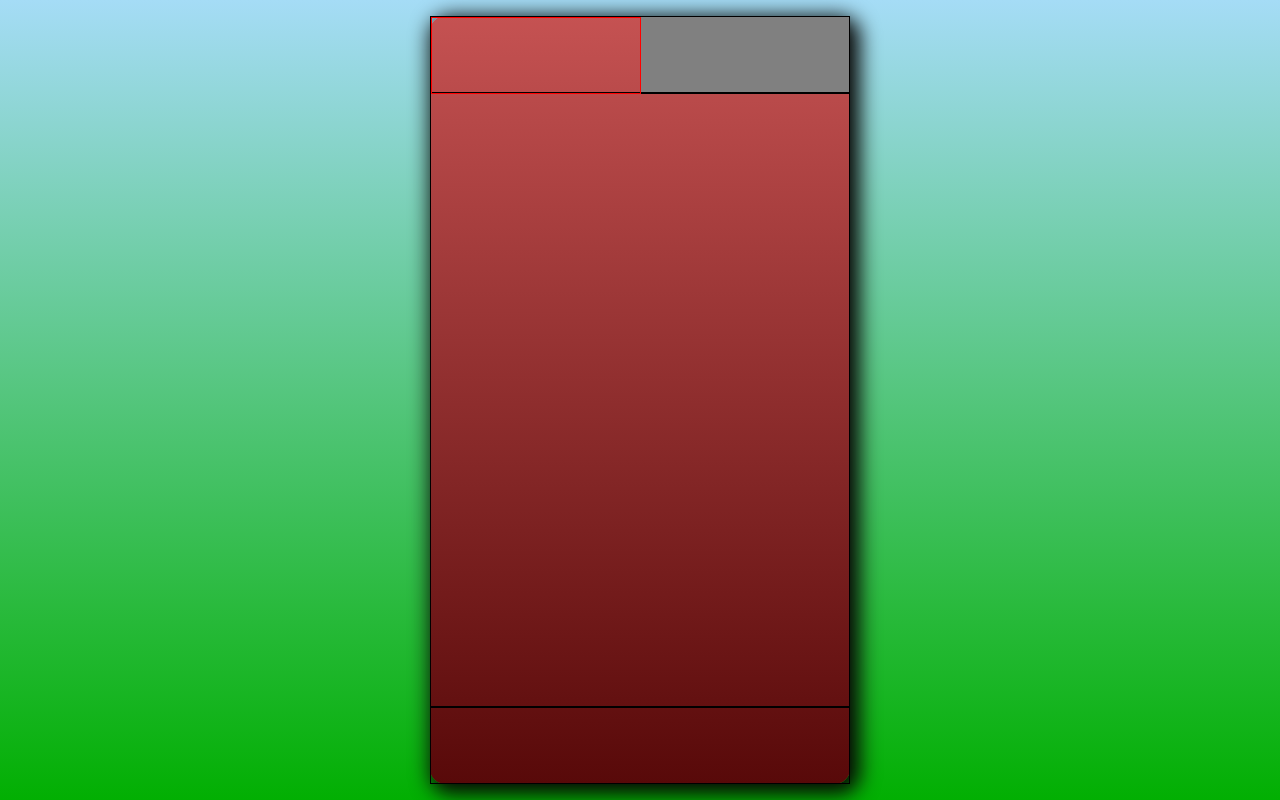
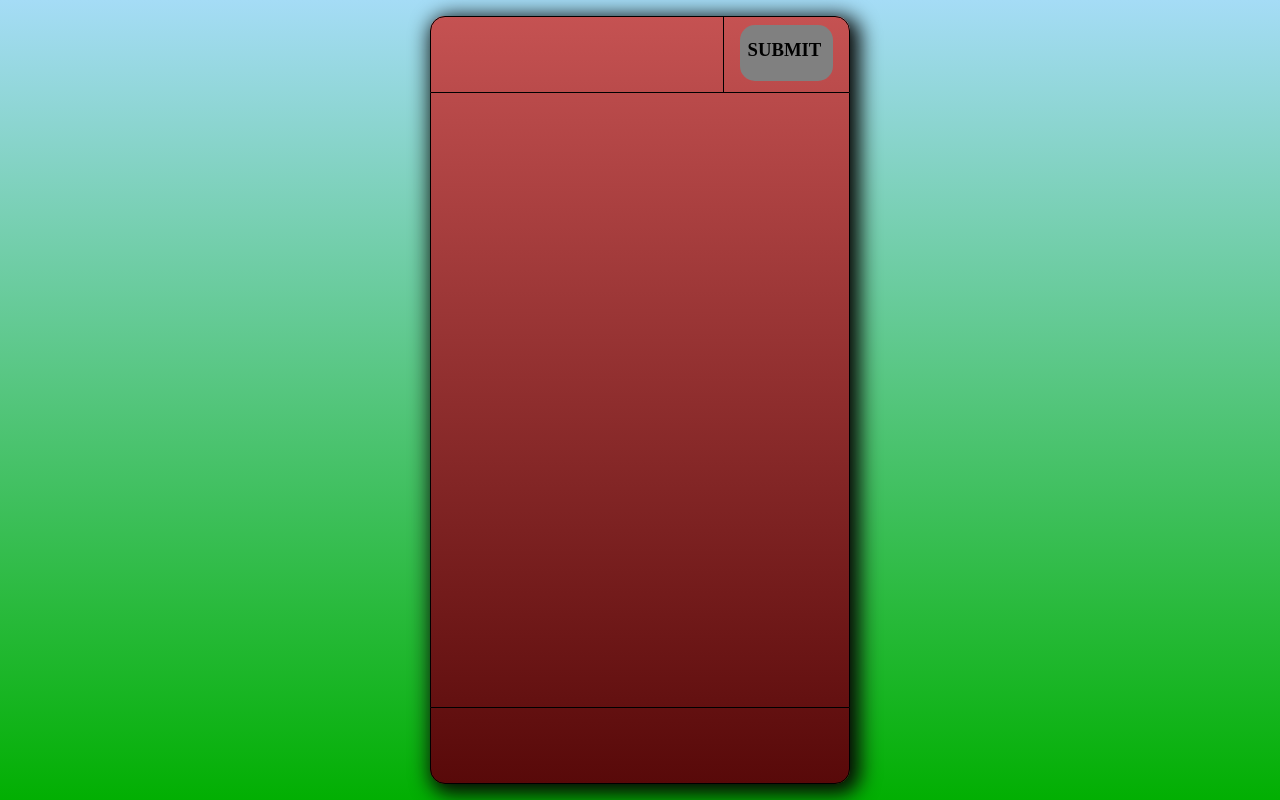
Before and after one commit to hoodaddeveloper/11-Mastermind-Game, a plain HTML site: page index.html in a window 1280 px wide. Drawn offline with Linux system fonts and the light colour scheme.

Commit message:
codded today

```diff
--- a/index.html
+++ b/index.html
@@ -15,7 +15,7 @@
       </div>
       <div class="btn-container">
         <div class="submit-btn">
-          <h3 class="text"></h3>
+          <h3 class="text">SUBMIT</h3>
         </div>
       </div>
     </div>
--- a/style.css
+++ b/style.css
@@ -25,23 +25,32 @@ body {
   width: 100%;
   height: 10%;
   border: 1px solid black;
+  border-radius: 15px 15px 0 0;
 }
 
 .answer-box {
   width: 70%;
   height: 100%;
-  border: 1px solid red;
+  border-right: 1px solid black;
 }
 
 .btn-container {
-  width: 70%;
+  width: 30%;
   height: 100%;
-  background-color: grey;
 }
 
 .submit-btn {
-  width: 80%;
-  height: 80%;
+  width: 75%;
+  height: 75%;
+  background-color: grey;
+  margin: auto;
+  margin-top: 8px;
+  border-radius: 15px;
+}
+
+.text {
+  margin: 0 auto;
+  padding: 14px 0 0 8px;
 }
 
 /*---- guess-container ----*/
@@ -50,7 +59,8 @@ body {
   box-sizing: border-box;
   width: 100%;
   height: 80%;
-  border: 1px solid black;
+  border-right: 1px solid black;
+  border-left: 1px solid black;
 }
 
 /*---- selection-container ----*/
@@ -60,4 +70,5 @@ body {
   width: 100%;
   height: 10%;
   border: 1px solid black;
+  border-radius: 0 0 15px 15px;
 }
```
